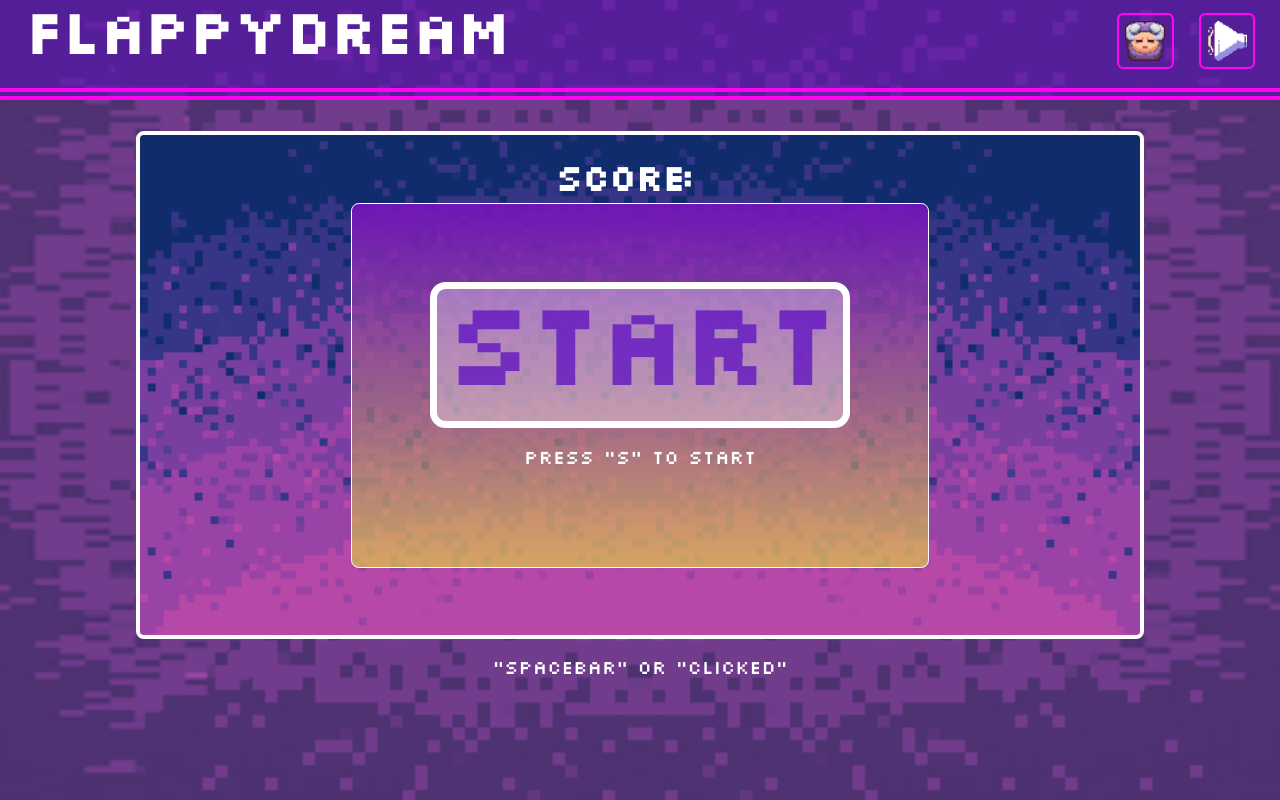
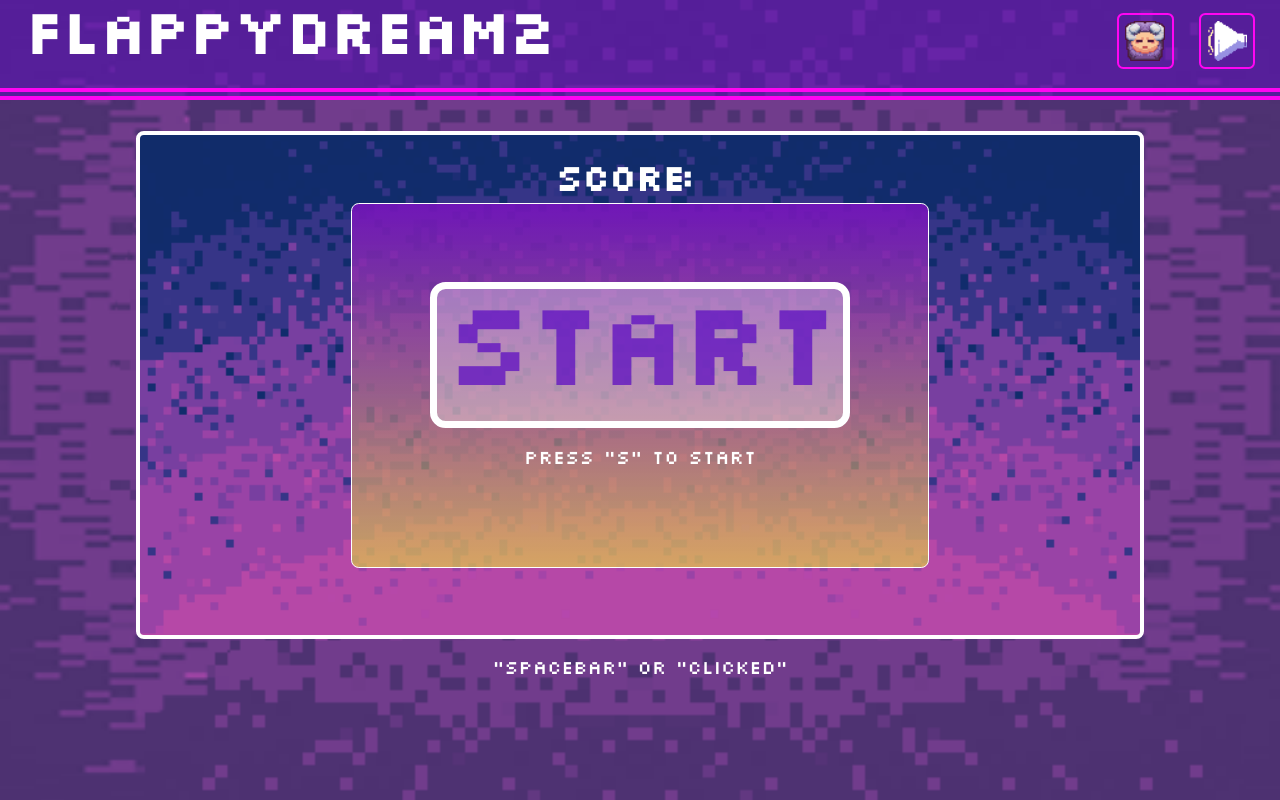
Before and after one commit to atipata/FlappyDream2, a plain HTML site: page index.html in a window 1280 px wide. Drawn offline with Linux system fonts and the light colour scheme.

Commit message:
Update index.html

```diff
--- a/index.html
+++ b/index.html
@@ -2,14 +2,14 @@
 <head>
     <meta charset="UTF-8">
     <meta name="viewport" content="width=device-width, initial-scale=1.0">
-    <title>FlappyDream</title>
+    <title>FlappyDream2</title>
     <link rel="stylesheet" href="game.css">
     <link rel="shortcut icon" type="image/png" href="asset/sheepicon.png" >
 </head>
 
 <body>
     <header class="HeadBox">
-        <h1 id="Head1">  FlappyDream</h1>
+        <h1 id="Head1">  FlappyDream2</h1>
         <div class="button-container">
             <button id="button" >
                 <img src="asset/sound1.png" class="img"id="soundimg">
```
